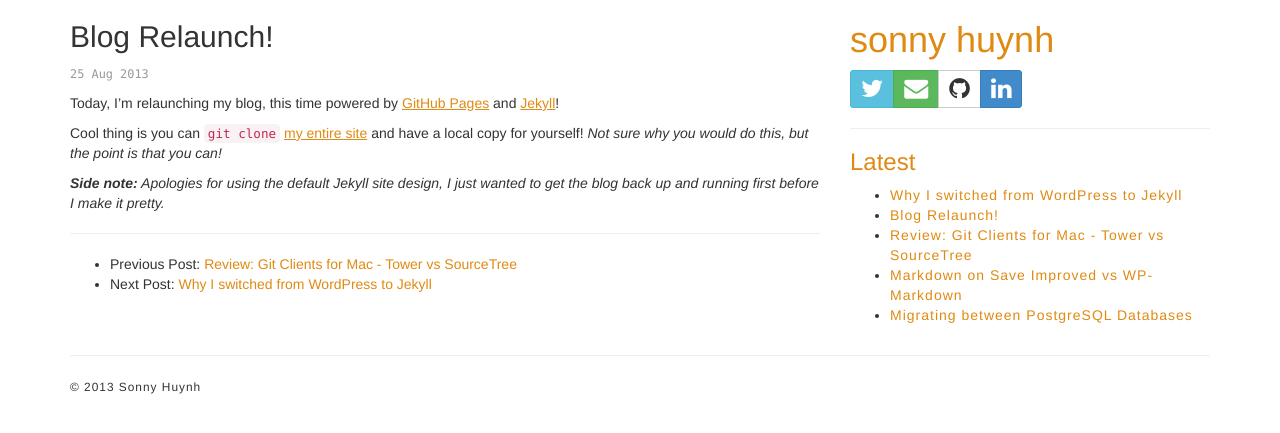
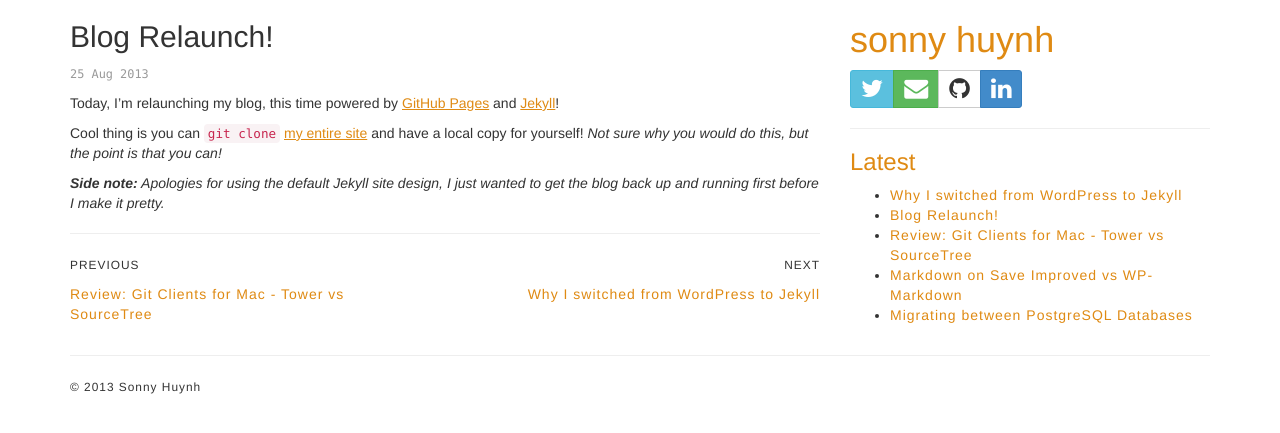
Before and after one commit to sonnyhuynh/sonnyhuynh.github.io, a Jekyll site: the page built from _posts/2013-08-25-blog-relaunch.md, in a window 1280 px wide. Shown: the top 433 px of the page. Built offline with Jekyll 4.4.1, drawn with Linux system fonts in a browser that asks for light colours; Markdown is read by kramdown in place of the engine named in the settings.

Commit message:
Divide `paginator` widget into columns

```diff
--- a/_includes/widget/paginator.html
+++ b/_includes/widget/paginator.html
@@ -7,12 +7,17 @@
     {% endif %}
 {% endfor %}
 
-<ul>
-    {% if older_post < total_posts %}
-    <li>Previous Post: <a href="{{ site.posts[older_post].url }}">{{ site.posts[older_post].title }}</a></li>
-    {% endif %}
-
-    {% if newer_post >= 0 %}
-    <li>Next Post: <a href="{{ site.posts[newer_post].url }}">{{ site.posts[newer_post].title }}</a></li>
-    {% endif %}
+<ul class="list-unstyled spacing row">
+    <li class="col-xs-6">
+        {% if older_post < total_posts %}
+        <p class="text-uppercase"><small>Previous</small></p>
+        <a href="{{ site.posts[older_post].url }}">{{ site.posts[older_post].title }}</a>
+        {% endif %}
+    </li>
+    <li class="col-xs-6 text-right">
+        {% if newer_post >= 0 %}
+        <p class="text-uppercase"><small>Next</small></p>
+        <a href="{{ site.posts[newer_post].url }}">{{ site.posts[newer_post].title }}</a>
+        {% endif %}
+    </li>
 </ul>
```
